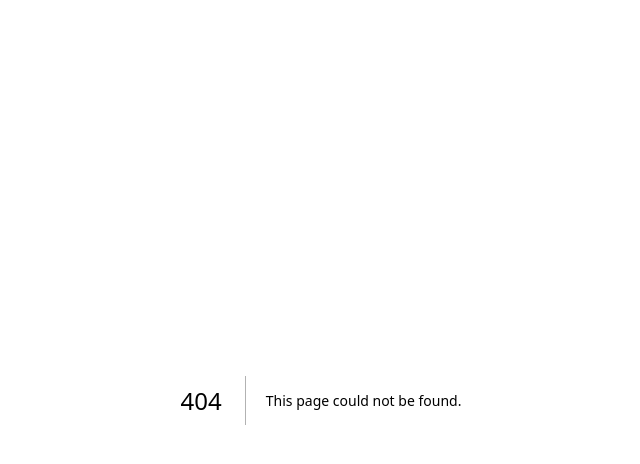
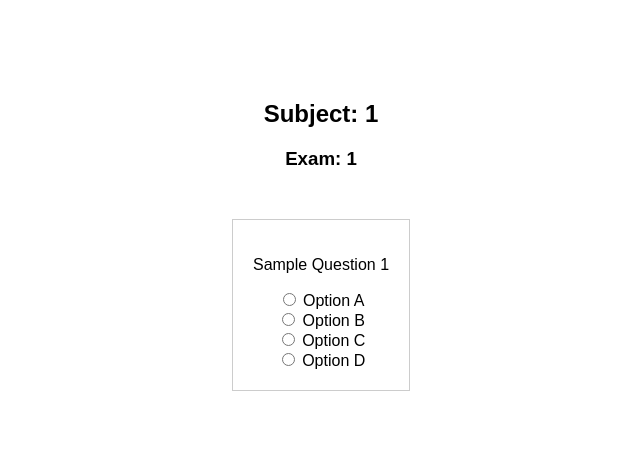
Before and after one commit to meenasakkaravarthi17/mocktest-site, a Next.js app: page /exam/1/1 in a window 1280 px wide. Before the commit this address had no page. Shown: the top 464 px of the page, without its empty margins (319-959 px from the left). Built offline with nearby package versions, Linux system fonts and the light colour scheme.

Commit message:
Create page.js

```diff
--- /dev/null
+++ b/app/exam/[subject]/[exam]/page.js
@@ -0,0 +1,24 @@
+export default function Exam({ params }) {
+
+  return (
+    <div style={{textAlign:"center",marginTop:"100px"}}>
+      <h2>Subject: {params.subject}</h2>
+      <h3>Exam: {params.exam}</h3>
+
+      <div style={{
+        marginTop:"30px",
+        padding:"20px",
+        border:"1px solid #ccc",
+        display:"inline-block"
+      }}>
+        <p>Sample Question 1</p>
+
+        <div><input type="radio" name="q1"/> Option A</div>
+        <div><input type="radio" name="q1"/> Option B</div>
+        <div><input type="radio" name="q1"/> Option C</div>
+        <div><input type="radio" name="q1"/> Option D</div>
+      </div>
+
+    </div>
+  );
+}
```
